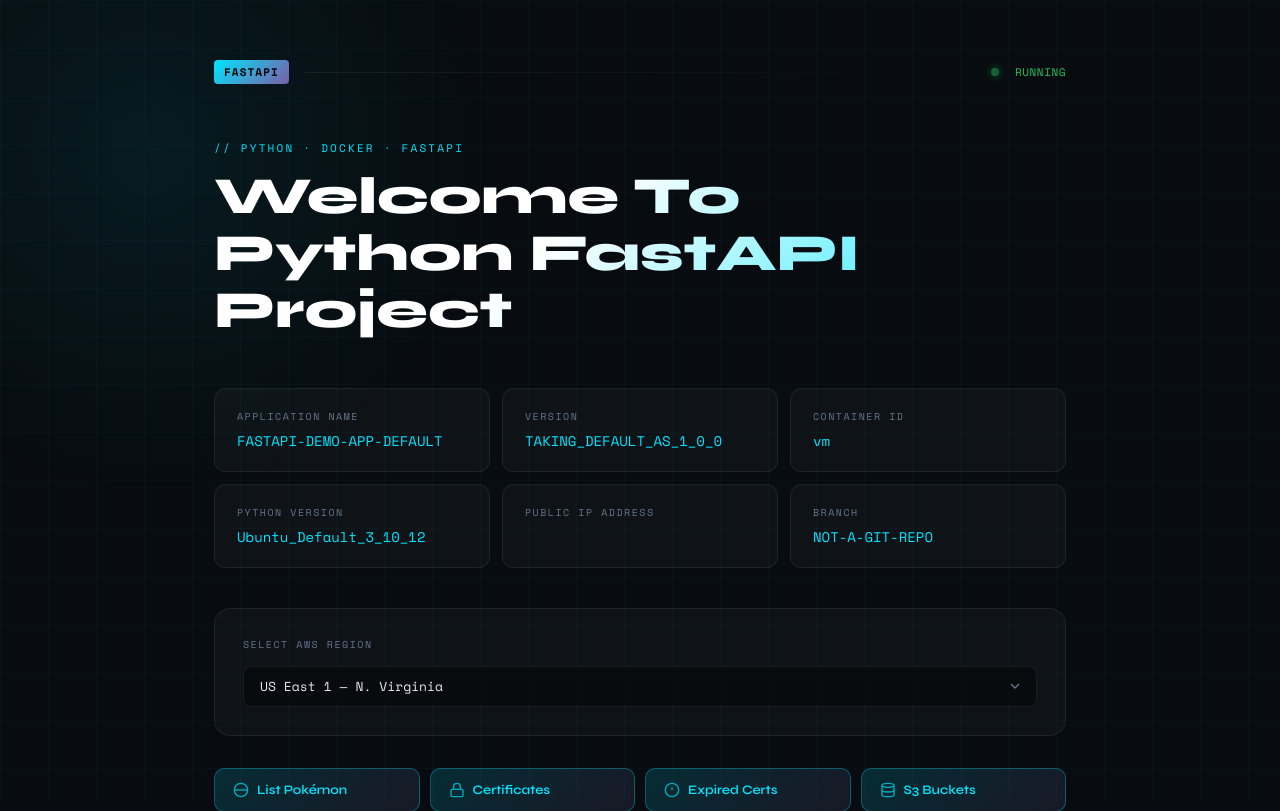
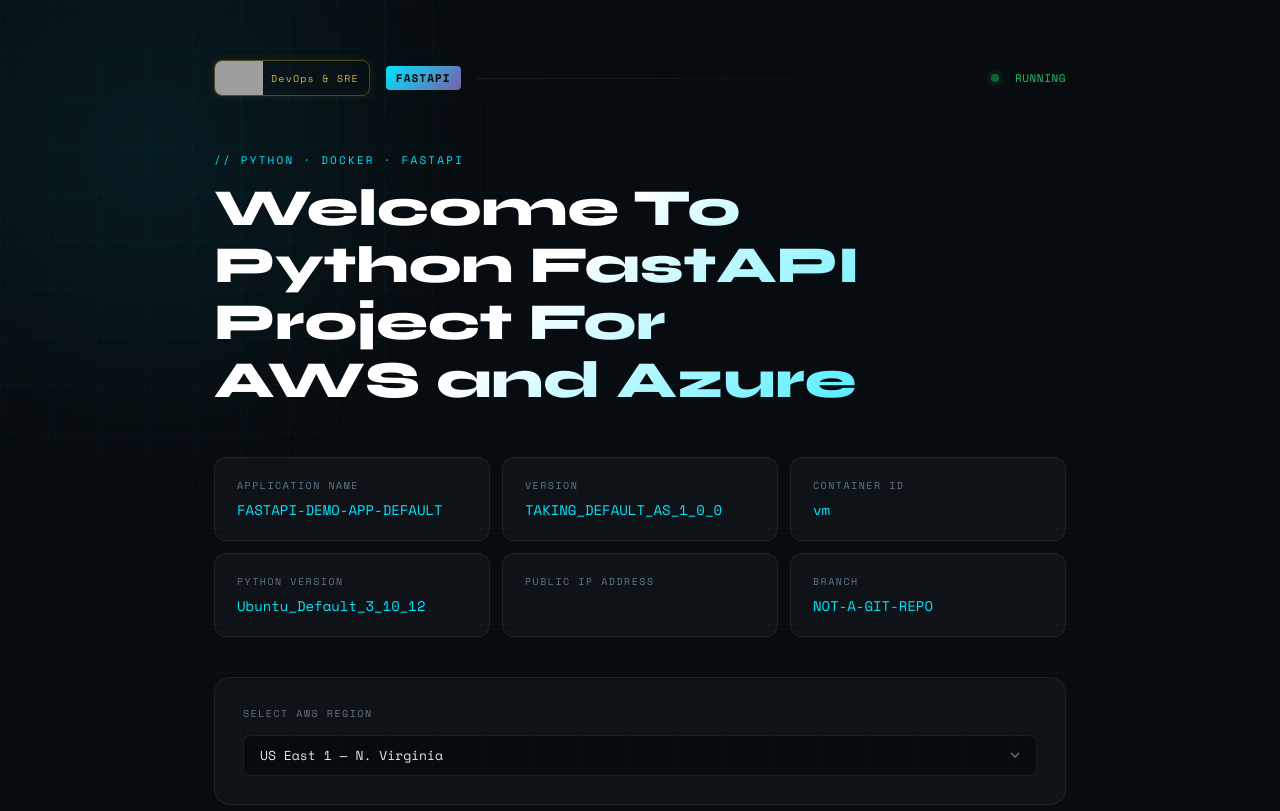
Before and after one commit to SreeVeerDevOps/python-fastapi-docker-public, a FastAPI app: page / in a window 1280 px wide. Shown: the top 811 px of the page. Run offline with FastAPI, Linux system fonts and the light colour scheme; parts of the project's set-up code (start-up, migrations or seed data) failed here and were passed over; grey boxes are pictures that could not be loaded.

Commit message:
Added TopGun Giff

```diff
--- a/templates/index.html
+++ b/templates/index.html
@@ -345,6 +345,33 @@
       50% { opacity: 0.4; }
     }
 
+    /* ── TOP GUN GIF BADGE ── */
+    .topgun-badge {
+      display: inline-flex;
+      align-items: center;
+      gap: 8px;
+      border-radius: 8px;
+      overflow: hidden;
+      border: 1px solid rgba(212,175,55,0.35);
+      box-shadow: 0 0 10px rgba(212,175,55,0.1);
+      flex-shrink: 0;
+      height: 36px;
+    }
+    .topgun-badge img {
+      height: 36px;
+      width: auto;
+      display: block;
+      object-fit: cover;
+    }
+    .topgun-badge-label {
+      font-family: 'Space Mono', monospace;
+      font-size: 10px;
+      letter-spacing: 0.12em;
+      color: #d4af37;
+      white-space: nowrap;
+      padding-right: 10px;
+    }
+
     /* ── RESPONSIVE ── */
     @media (max-width: 520px) {
       .wrapper { padding: 36px 16px 60px; }
@@ -358,6 +385,14 @@
 
     <!-- Header -->
     <header>
+      <!-- Top Gun Maverick GIF badge -->
+      <span class="topgun-badge">
+        <img
+          src="https://media1.tenor.com/m/Jhzs40TuF_oAAAAd/darkstar-top-gun-maverick.gif"
+          alt="Top Gun Maverick fighter jet zooming"
+        />
+        <span class="topgun-badge-label">DevOps &amp; SRE</span>
+      </span>
       <span class="logo-pill">FastAPI</span>
       <div class="header-divider"></div>
       <div class="status-dot"></div>
@@ -367,7 +402,7 @@
     <!-- Hero -->
     <div class="hero">
       <p class="hero-eyebrow">// Python · Docker · FastAPI</p>
-      <h1>Welcome To<br>Python FastAPI Project</h1>
+      <h1>Welcome To<br>Python FastAPI Project For<br> AWS and Azure</h1>
     </div>
 
     <!-- Info Cards -->
```
